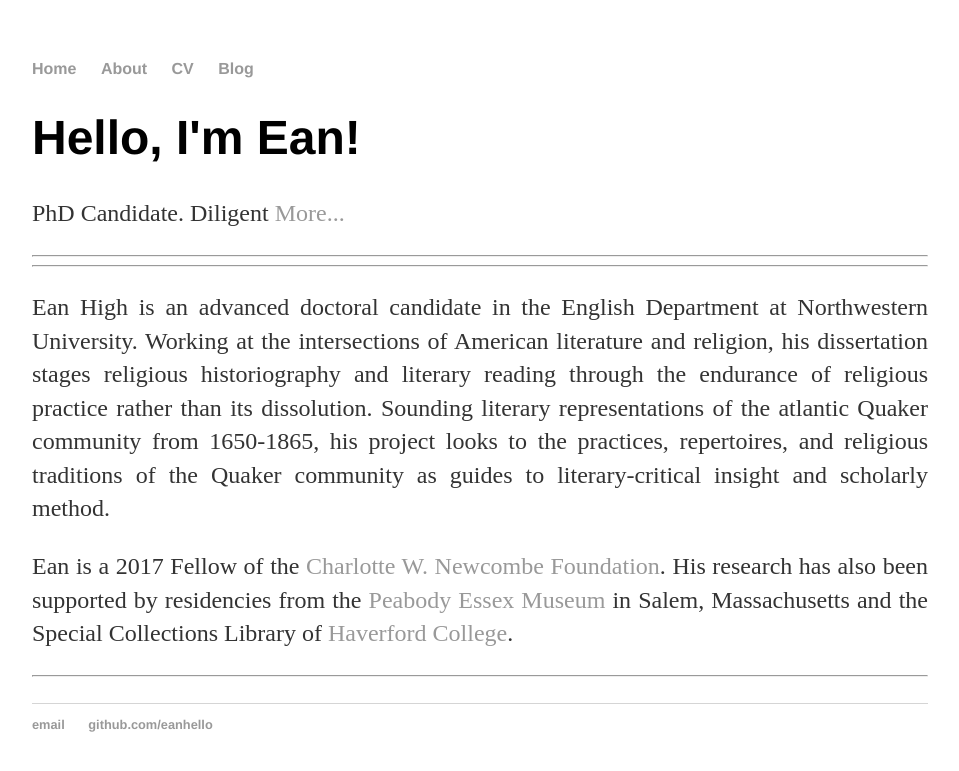
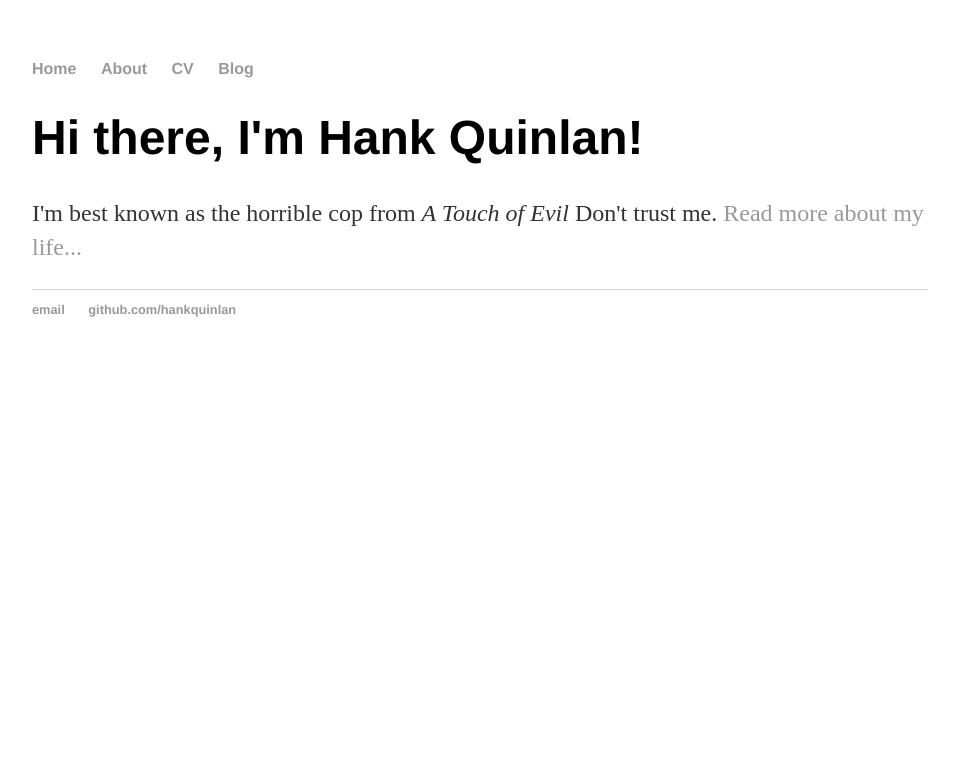
Before and after one commit to eanhello/eanhello.github.io, a Jekyll site: the page built from index.html, in a window 1280 px wide. Shown: the top 771 px of the page, without its empty margins (160-1119 px from the left). Built offline with Jekyll 4.4.1, drawn with Linux system fonts in a browser that asks for light colours.

Commit message:
Update index.html

```diff
--- a/index.html
+++ b/index.html
@@ -1,46 +1,8 @@
-<!DOCTYPE html>
-<html>
-	<head>
-		<title>Ean High, PhD Candidate, Northwestern University</title>
-		<!-- link to main stylesheet -->
-		<link rel="stylesheet" type="text/css" href="/css/main.css">
-	</head>
-	<body>
-		<nav>
-    		<ul>
-        		<li><a href="/">Home</a></li>
-	        	<li><a href="/about">About</a></li>
-        		<li><a href="/cv">CV</a></li>
-        		<li><a href="/blog">Blog</a></li>
-    		</ul>
-		</nav>
-		<div class="container">
-    		<div class="blurb">
-        		<h1>Hello, I'm Ean!</h1>
-				<p>PhD Candidate.</em> Diligent <a href="/about">More...</a></p>
-    		</div><!-- /.blurb -->
-		</div><!-- /.container -->
-
-<header class="entry-header"></header>
-<div class="entry-content">
-
-<hr />
-
-</div>
-
-<hr />
-<p style="text-align: justify;">Ean High is an advanced doctoral candidate in the English Department at Northwestern University. Working at the intersections of American literature and religion, his dissertation stages religious historiography and literary reading through the endurance of religious practice rather than its dissolution. Sounding</span> literary representations of the atlantic Quaker community from 1650-1865, his project looks to the practices, repertoires, and religious traditions of the Quaker community as guides to literary-critical insight and scholarly method.</span></p>
-<p style="text-align: justify;">Ean is a 2017 Fellow of the <a href="http://woodrow.org/fellowships/newcombe/">Charlotte W. Newcombe Foundation</a>. His research has also been supported by residencies from the </span><a href="http://www.pem.org/library/">Peabody Essex Museum</a> in Salem, Massachusetts and the Special Collections Library of </span><a href="http://library.haverford.edu/places/special-collections/">Haverford College</a>.</span></p>
-
-
-<hr />
-
-&nbsp;
-		<footer>
-    		<ul>
-        		<li><a href="mailto:eanhigh@gmail.com">email</a></li>
-        		<li><a href="https://github.com/eanhello">github.com/eanhello</a></li>
-			</ul>
-		</footer>
-	</body>
-</html>
+---
+layout: default
+title: Ean High, PhD Candidate, Northwestern University
+---
+<div class="blurb">
+	<h1>Hi there, I'm Hank Quinlan!</h1>
+	<p>I'm best known as the horrible cop from <em>A Touch of Evil</em> Don't trust me. <a href="/about">Read more about my life...</a></p>
+</div><!-- /.blurb -->
```
